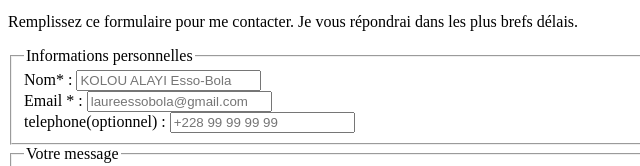
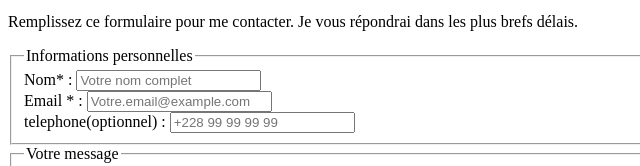
Before and after one commit to laureanastasia-beep/ipnet-it130-laure, a plain HTML site: page contact.html in a window 1280 px wide. Shown: the part 188-354 px from the top of the page, 0-640 px from the left. Drawn offline with Linux system fonts and the light colour scheme.

Commit message:
Modification de nom et email

```diff
--- a/contact.html
+++ b/contact.html
@@ -33,12 +33,12 @@
 
           <div>
             <label for="nom">Nom<span aria-hidden="true">*</span> :</label>
-            <input type="text" id="nom" name="nom" placeholder="KOLOU ALAYI Esso-Bola " required minlength="2" maxlength="50">
+            <input type="text" id="nom" name="nom" placeholder="Votre nom complet" required minlength="2" maxlength="50">
           </div>
 
           <div>
             <label for="email">Email <span aria-hidden="true">*</span> :</label>
-            <input type="email" id="email" name="email" placeholder="laureessobola@gmail.com" required>
+            <input type="email" id="email" name="email" placeholder="Votre.email@example.com" required>
           </div>
 
           <div>
```
